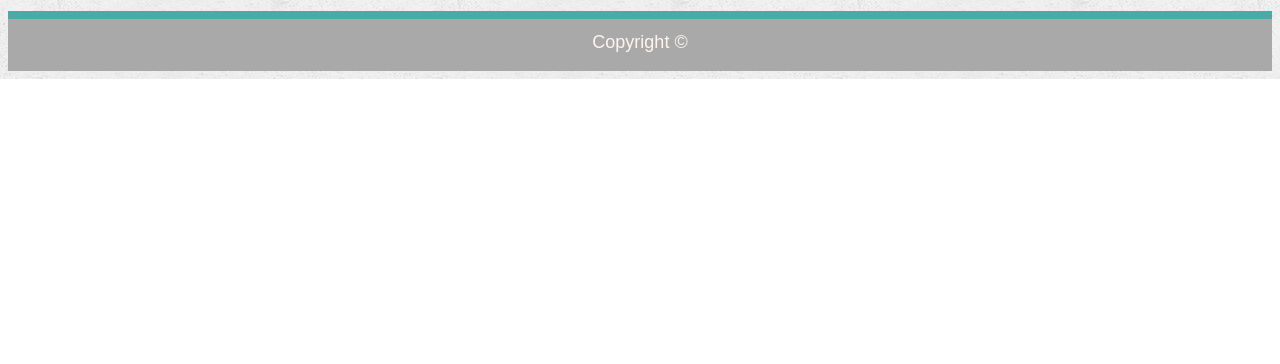
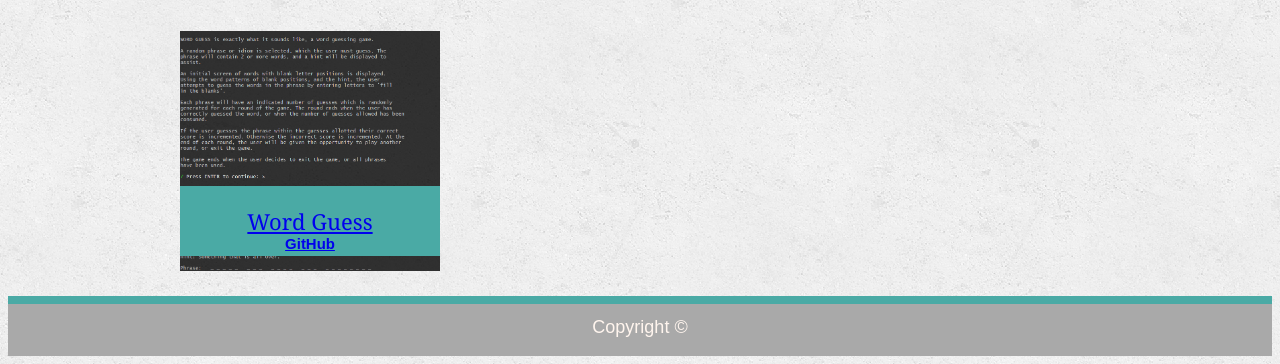
Before and after one commit to rossnr3/Updated-Portfolio, a plain HTML site: page portfolio.html in a window 1280 px wide. Shown: the part 814-1178 px from the top of the page. Before the commit the page ends 893 px from the top, so only its background shows below. Drawn offline with Linux system fonts and the light colour scheme.

Commit message:
Added Word Guess to portfolio

```diff
--- a/portfolio.html
+++ b/portfolio.html
@@ -72,6 +72,13 @@
         <h5><a href="https://github.com/rossnr3/liri-node-app.git" target="_blank">GitHub</a></h5>
       </div>
 
+      <div class="work">
+        <img src="assets/images/word-guess.png" alt="Word Guess">
+
+        <h3><a href="#" target="_blank">Word Guess</a></h3>
+        <h5><a href="https://github.com/rossnr3/constructor-word-guess.git" target="_blank">GitHub</a></h5>
+      </div>
+
     </section>
 
   </div>
```
Also changed, not shown: assets/images/word-guess.png (added).
